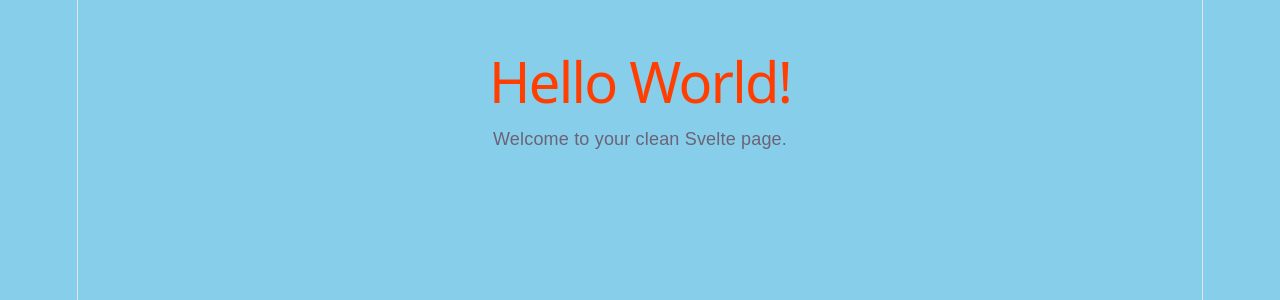
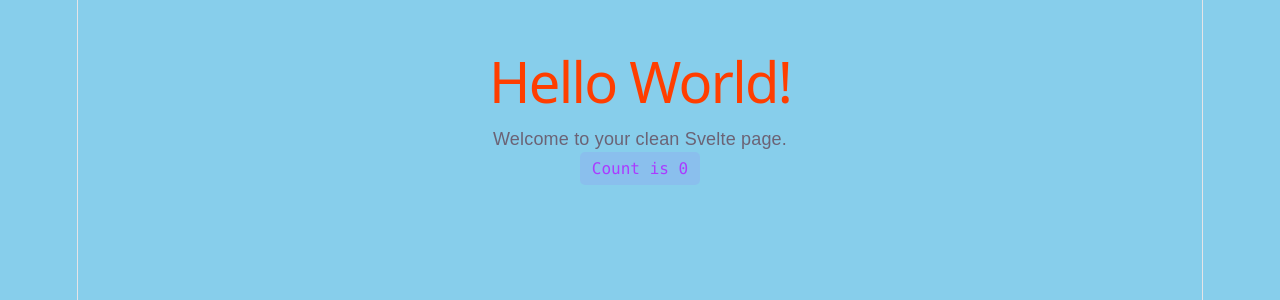
Before and after one commit to RobotLeopard86/FrontierCascadiaRepo, a Svelte app in the folder simpleapp/: page / in a window 1280 px wide. Shown: the top 300 px of the page. Built offline with nearby package versions, Linux system fonts and the light colour scheme.

Commit message:
Agent update: You didn't do anything. Add an instance of the Counter component to the main page of the app.

```diff
--- a/simpleapp/src/App.svelte
+++ b/simpleapp/src/App.svelte
@@ -1,10 +1,12 @@
 <script>
+  import Counter from './lib/Counter.svelte';
   let name = 'World';
 </script>
 
 <main>
   <h1>Hello {name}!</h1>
   <p>Welcome to your clean Svelte page.</p>
+  <Counter />
 </main>
 
 <style>
```
